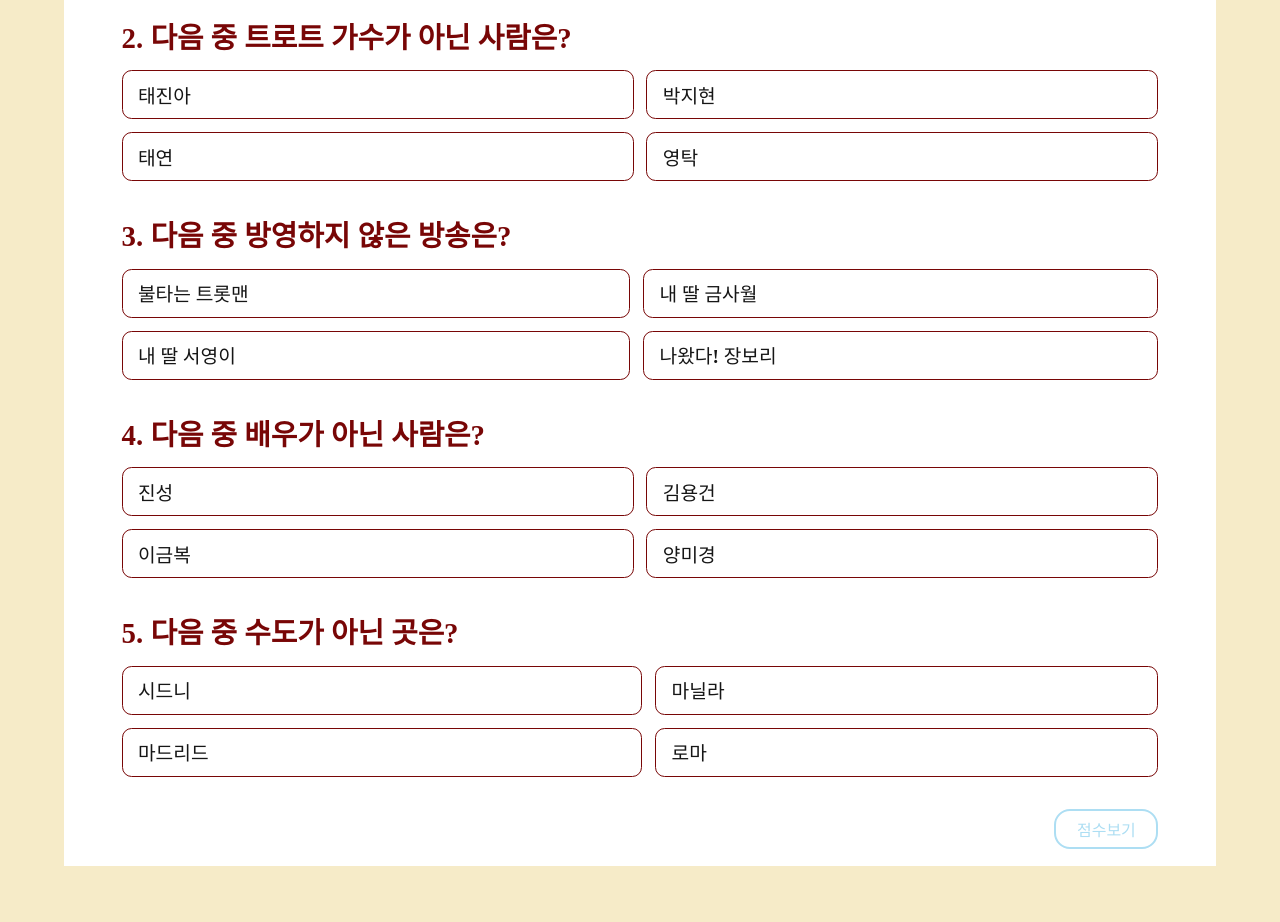
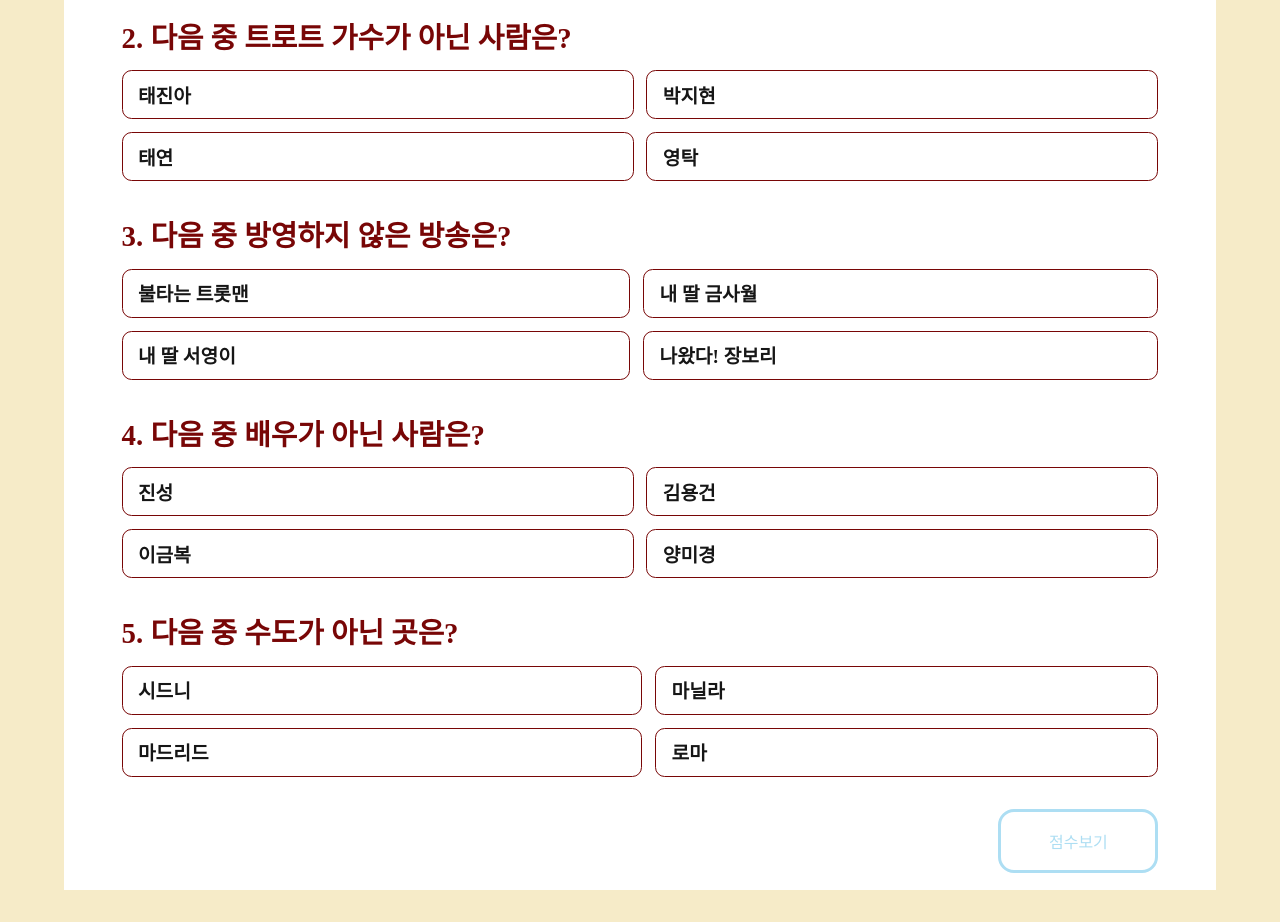
Before and after one commit to cherryrenee/quiz-gift, a plain HTML site: page index.html in a window 1280 px wide. Shown: the part 240-1162 px from the top of the page. Before the commit the page ends 1138 px from the top, so only its background shows below. Drawn offline with Linux system fonts and the light colour scheme; a web font is replaced by a local one.

Commit message:
sgsg
sgsg

```diff
--- a/styles.css
+++ b/styles.css
@@ -1,3 +1,7 @@
+html,
+body {
+  overflow-x: hidden;
+}
 * {
   box-sizing: border-box;
 }
@@ -11,8 +15,9 @@
 }
 body {
   margin: 0;
+  background: #f6ebc8;
+  padding: 0;
   width: 100vw;
-  background: #f6ebc8;
 }
 .container {
   color: #780606;
@@ -101,7 +106,7 @@ p {
   color: #161616;
   font-family: sejong;
   font-size: 1.2rem;
-  font-weight: 550;
+  font-weight: 600;
   border: 0.1em solid #780606;
   padding: 0.5em 0.8em;
   border-radius: 0.5em;
@@ -115,9 +120,9 @@ p {
   margin: 0 0 2em 0;
 }
 .score-btn {
-  width: 6.5em;
-  height: 2.5em;
-  border: 0.125em solid #addef3;
+  width: 10em;
+  height: 4em;
+  border: 0.2em solid #addef3;
   background: none;
   color: #addef3;
   font-size: 1rem;
```
